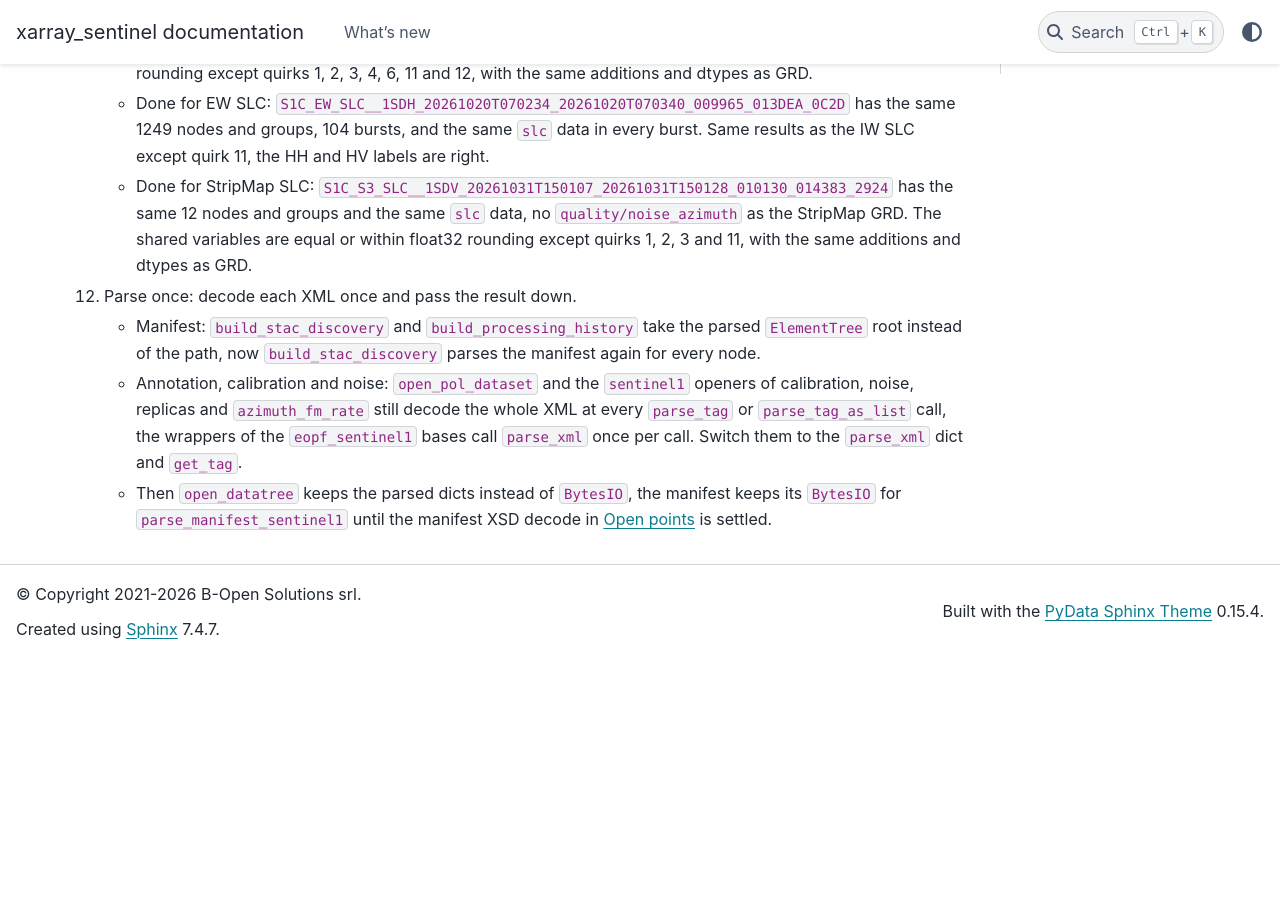
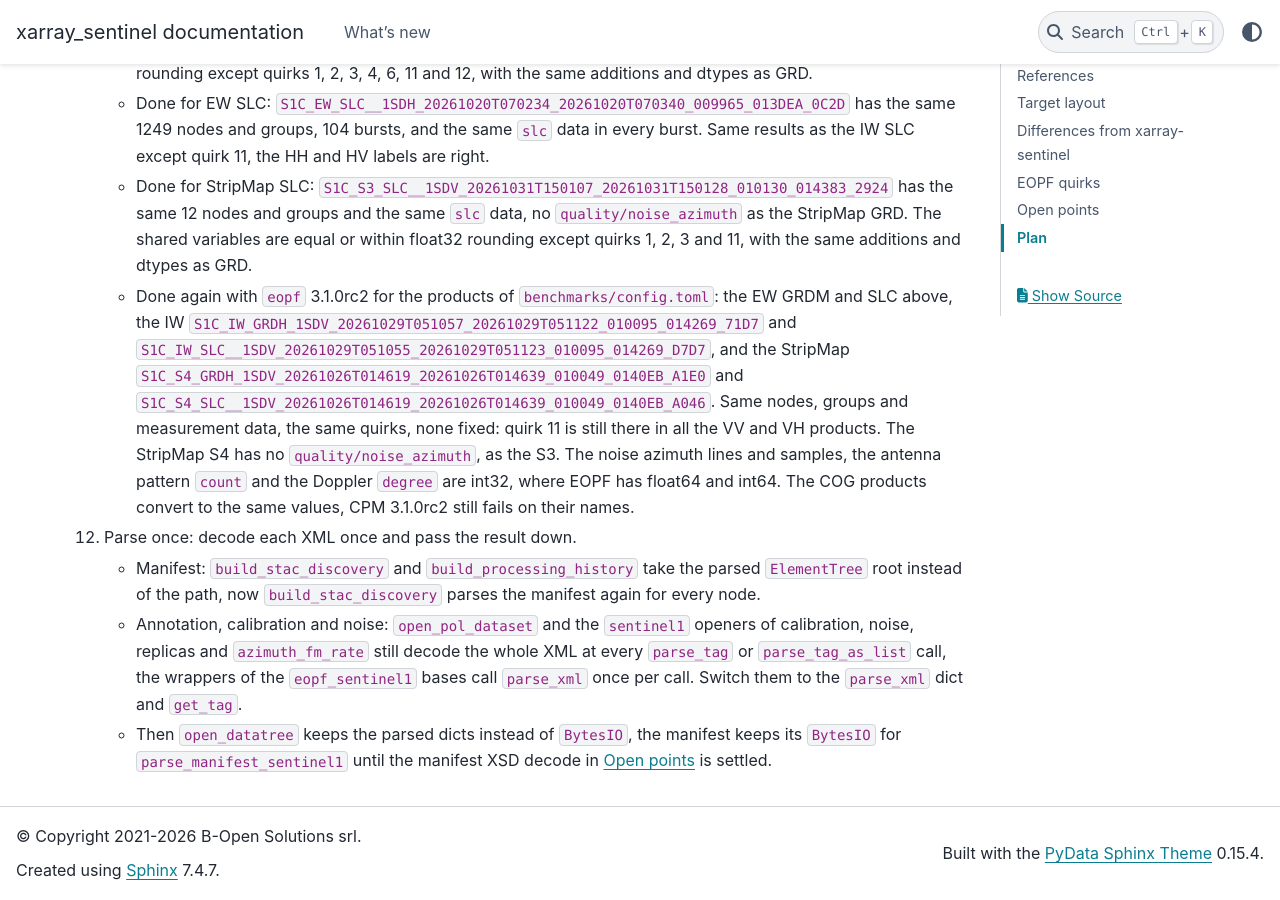
Before and after one commit to bopen/xarray-sentinel, a Sphinx documentation site: the page built from docs/DATATREE.md, in a window 1280 px wide and 900 px high, scrolled down 8589 px. Built offline with Sphinx 7.4.7 and the PyData theme 0.15.4, drawn with Linux system fonts in a browser that asks for light colours; pages that are not in the unit, such as notebooks, are missing from menus; the version number could not be read and is left out; before the commit the page ends 9247 px from its top, so only the background shows below that; some of the changed text lies outside the part shown.

Commit message:
Record the validation against eopf 3.1.0rc2
The benchmark products, StripMap now S4 over Reunion Island, have the
same nodes, groups and data as with eopf 3.0.0, with the same quirks.
The noise azimuth lines and samples are int32 since #207.

Co-Authored-By: Claude Opus 5.5 <noreply@anthropic.com>

```diff
--- a/docs/DATATREE.md
+++ b/docs/DATATREE.md
@@ -287,7 +287,7 @@ done at any time.
    code.
 1. Done: noise_azimuth, `eopf_sentinel1.open_noise_azimuth` with quirk 6, `line` as
    additional coordinate, the LUT as float32 and the first and last lines and samples as
-   int64. `eopf_sentinel1.azimuth_time_coordinate` gives the azimuth time of any line,
+   int32. `eopf_sentinel1.azimuth_time_coordinate` gives the azimuth time of any line,
    identical to the measurement grid. EOPF only like calibration, as it needs the
    annotation.
 1. Done: antenna_pattern, and GRD coordinate_conversion. `eopf_product.ANNOTATION_GROUPS`
@@ -358,6 +358,17 @@ done at any time.
      nodes and groups and the same `slc` data, no `quality/noise_azimuth` as the StripMap
      GRD. The shared variables are equal or within float32 rounding except quirks 1, 2, 3
      and 11, with the same additions and dtypes as GRD.
+   - Done again with `eopf` 3.1.0rc2 for the products of `benchmarks/config.toml`: the EW
+     GRDM and SLC above, the IW
+     `S1C_IW_GRDH_1SDV_20261029T051057_20261029T051122_010095_014269_71D7` and
+     `S1C_IW_SLC__1SDV_20261029T051055_20261029T051123_010095_014269_D7D7`, and the
+     StripMap `S1C_S4_GRDH_1SDV_20261026T014619_20261026T014639_010049_0140EB_A1E0` and
+     `S1C_S4_SLC__1SDV_20261026T014619_20261026T014639_010049_0140EB_A046`. Same nodes,
+     groups and measurement data, the same quirks, none fixed: quirk 11 is still there in
+     all the VV and VH products. The StripMap S4 has no `quality/noise_azimuth`, as the
+     S3. The noise azimuth lines and samples, the antenna pattern `count` and the Doppler
+     `degree` are int32, where EOPF has float64 and int64. The COG products convert to
+     the same values, CPM 3.1.0rc2 still fails on their names.
 1. Parse once: decode each XML once and pass the result down.
    - Manifest: `build_stac_discovery` and `build_processing_history` take the parsed
      `ElementTree` root instead of the path, now `build_stac_discovery` parses the
```
